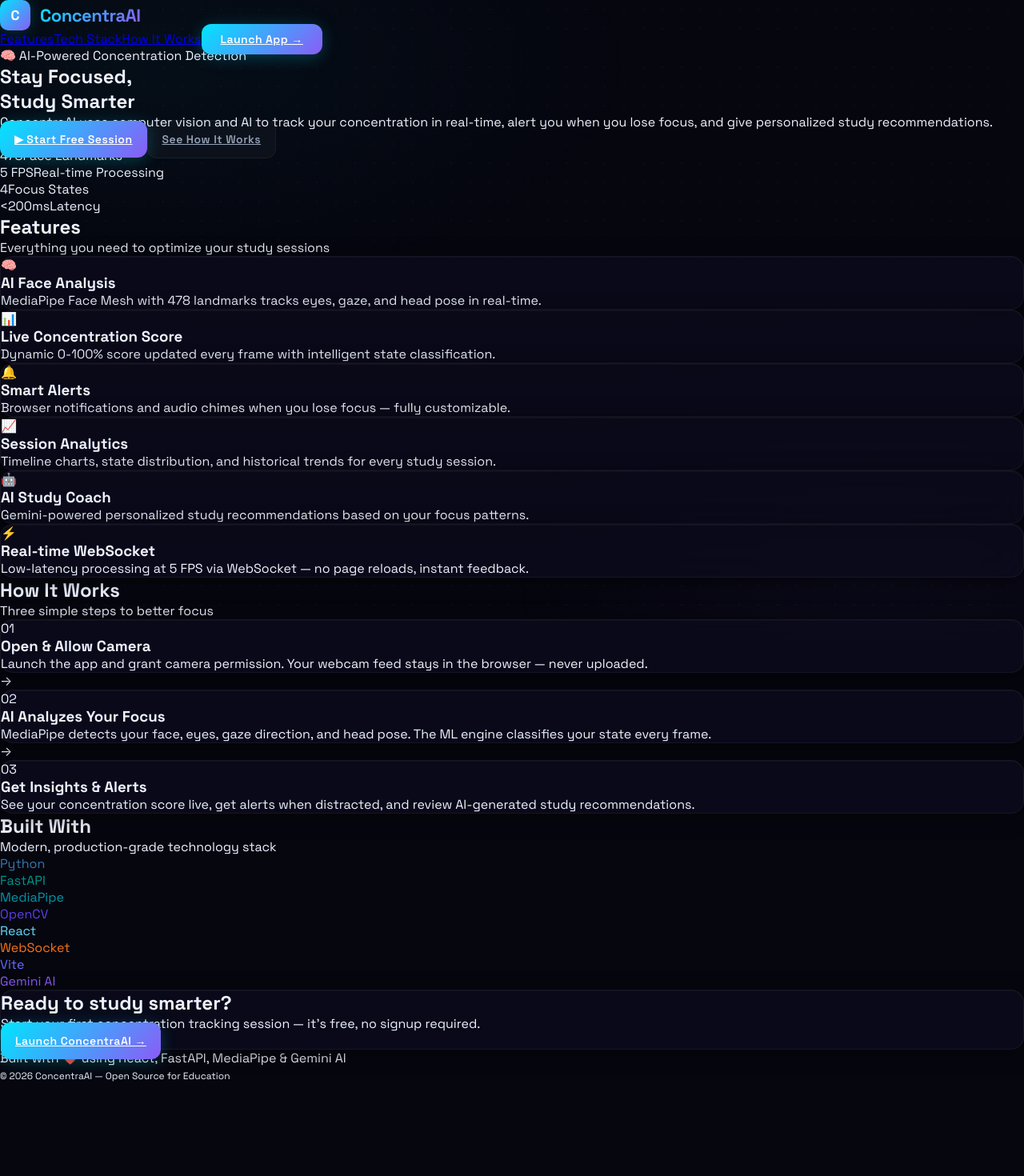
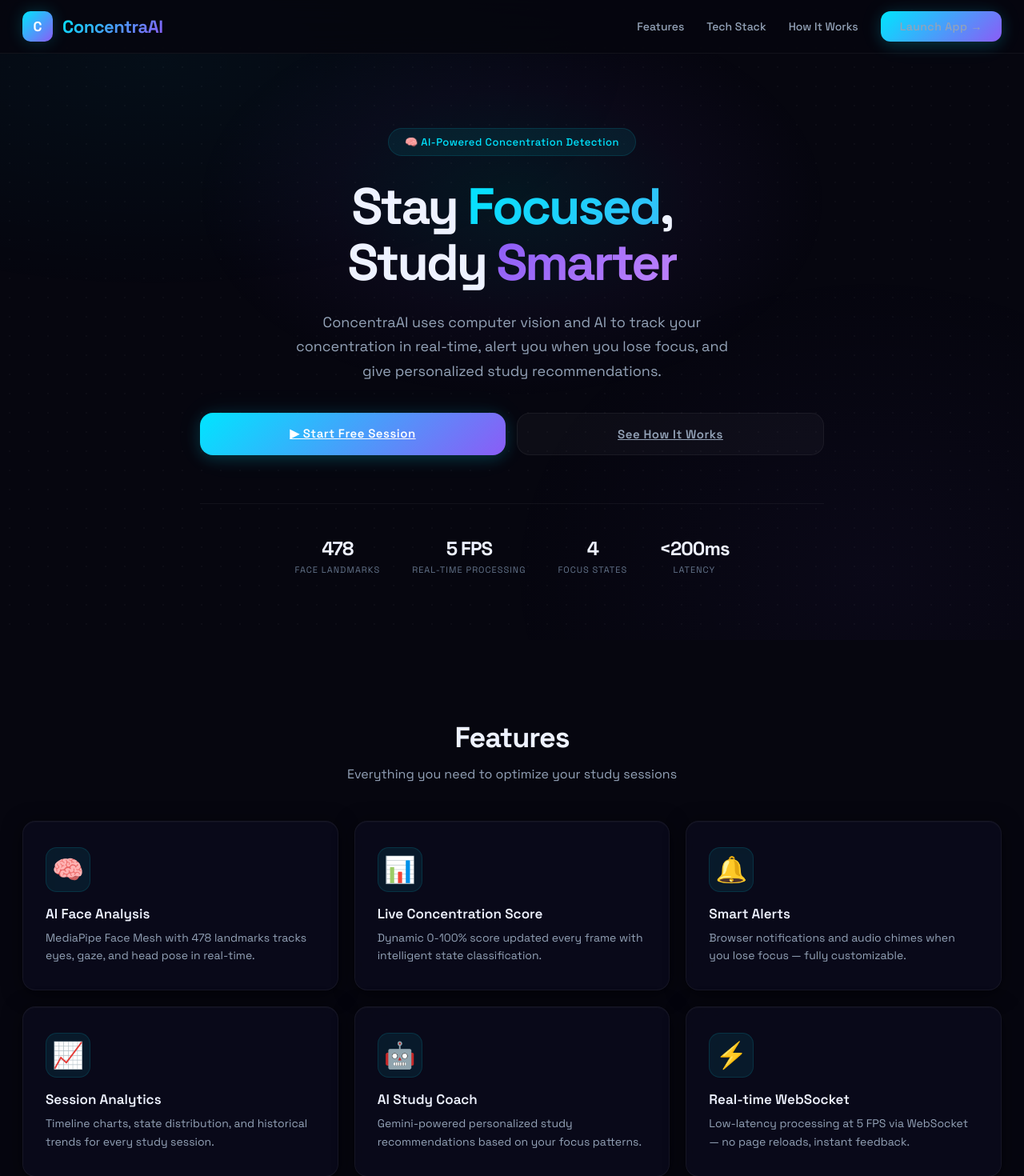
Before and after one commit to pjha26/ML-Backend, a React (Vite) app in the folder frontend/: page / in a window 1280 px wide. Shown: the top 1470 px of the page at 80% size. Before the commit the page ends 1353 px from the top, so only its background shows below. Built offline with nearby package versions, Linux system fonts and the light colour scheme.

Commit message:
feat: implement initial dark-themed design system and global styles for the frontend.

```diff
--- a/frontend/src/index.css
+++ b/frontend/src/index.css
@@ -1040,3 +1040,526 @@
 .fade-in {
   animation: fade-in 0.4s ease-out;
 }
+
+/* ==================================================================
+   LANDING PAGE
+   ================================================================== */
+.landing {
+  min-height: 100vh;
+}
+
+.landing-nav {
+  position: fixed;
+  top: 0;
+  left: 0;
+  right: 0;
+  z-index: 100;
+  padding: 14px 28px;
+  background: rgba(6, 6, 15, 0.85);
+  backdrop-filter: blur(24px);
+  border-bottom: 1px solid var(--border-subtle);
+}
+
+.landing-nav-inner {
+  max-width: 1280px;
+  margin: 0 auto;
+  display: flex;
+  align-items: center;
+  justify-content: space-between;
+}
+
+.landing-nav-links {
+  display: flex;
+  align-items: center;
+  gap: 28px;
+}
+
+.landing-nav-links a {
+  color: var(--text-secondary);
+  text-decoration: none;
+  font-size: 14px;
+  font-weight: 500;
+  transition: var(--transition);
+}
+
+.landing-nav-links a:hover {
+  color: var(--cyan);
+}
+
+/* Hero */
+.hero {
+  position: relative;
+  padding: 160px 28px 100px;
+  text-align: center;
+  overflow: hidden;
+}
+
+.hero-glow {
+  position: absolute;
+  top: 0;
+  left: 50%;
+  transform: translateX(-50%);
+  width: 800px;
+  height: 500px;
+  background: radial-gradient(ellipse, rgba(0, 229, 255, 0.08) 0%, rgba(139, 92, 246, 0.04) 40%, transparent 70%);
+  pointer-events: none;
+}
+
+.hero-content {
+  position: relative;
+  max-width: 780px;
+  margin: 0 auto;
+}
+
+.hero-badge {
+  display: inline-block;
+  padding: 8px 20px;
+  border-radius: 30px;
+  border: 1px solid var(--border-glow);
+  background: var(--cyan-soft);
+  color: var(--cyan);
+  font-size: 13px;
+  font-weight: 500;
+  letter-spacing: 0.5px;
+  margin-bottom: 28px;
+}
+
+.hero-title {
+  font-size: 64px;
+  font-weight: 700;
+  line-height: 1.1;
+  letter-spacing: -3px;
+  margin-bottom: 24px;
+  color: var(--text-primary);
+}
+
+.hero-highlight {
+  background: linear-gradient(135deg, var(--cyan), #38bdf8);
+  -webkit-background-clip: text;
+  -webkit-text-fill-color: transparent;
+  background-clip: text;
+}
+
+.hero-highlight-2 {
+  background: linear-gradient(135deg, var(--purple), #c084fc);
+  -webkit-background-clip: text;
+  -webkit-text-fill-color: transparent;
+  background-clip: text;
+}
+
+.hero-subtitle {
+  font-size: 18px;
+  line-height: 1.7;
+  color: var(--text-secondary);
+  max-width: 560px;
+  margin: 0 auto 36px;
+}
+
+.hero-actions {
+  display: flex;
+  gap: 14px;
+  justify-content: center;
+  margin-bottom: 60px;
+}
+
+.btn-lg {
+  padding: 16px 32px !important;
+  font-size: 15px !important;
+  border-radius: var(--radius-lg) !important;
+}
+
+.hero-stats {
+  display: flex;
+  justify-content: center;
+  gap: 40px;
+  padding-top: 40px;
+  border-top: 1px solid var(--border-subtle);
+}
+
+.hero-stat {
+  display: flex;
+  flex-direction: column;
+  gap: 4px;
+}
+
+.hero-stat-value {
+  font-size: 24px;
+  font-weight: 700;
+  color: var(--text-primary);
+  letter-spacing: -1px;
+}
+
+.hero-stat-label {
+  font-size: 11px;
+  color: var(--text-muted);
+  text-transform: uppercase;
+  letter-spacing: 1px;
+}
+
+/* Sections */
+.landing-section {
+  padding: 80px 28px;
+  max-width: 1280px;
+  margin: 0 auto;
+}
+
+.section-title {
+  font-size: 36px;
+  font-weight: 700;
+  text-align: center;
+  margin-bottom: 12px;
+  letter-spacing: -1px;
+}
+
+.section-subtitle {
+  text-align: center;
+  color: var(--text-secondary);
+  font-size: 16px;
+  margin-bottom: 48px;
+}
+
+/* Features Grid */
+.features-grid {
+  display: grid;
+  grid-template-columns: repeat(3, 1fr);
+  gap: 20px;
+}
+
+.feature-card {
+  padding: 32px 28px;
+  text-align: left;
+}
+
+.feature-icon {
+  font-size: 32px;
+  margin-bottom: 16px;
+  width: 56px;
+  height: 56px;
+  display: flex;
+  align-items: center;
+  justify-content: center;
+  border-radius: 14px;
+  background: var(--cyan-soft);
+  border: 1px solid var(--border-glow);
+}
+
+.feature-card h3 {
+  font-size: 17px;
+  font-weight: 600;
+  margin-bottom: 8px;
+}
+
+.feature-card p {
+  font-size: 14px;
+  color: var(--text-secondary);
+  line-height: 1.6;
+}
+
+/* Steps */
+.steps-row {
+  display: flex;
+  align-items: stretch;
+  gap: 16px;
+  justify-content: center;
+}
+
+.step-card {
+  flex: 1;
+  max-width: 340px;
+  padding: 36px 28px;
+  text-align: center;
+}
+
+.step-number {
+  font-size: 40px;
+  font-weight: 700;
+  background: linear-gradient(135deg, var(--cyan), var(--purple));
+  -webkit-background-clip: text;
+  -webkit-text-fill-color: transparent;
+  background-clip: text;
+  margin-bottom: 16px;
+}
+
+.step-card h3 {
+  font-size: 17px;
+  font-weight: 600;
+  margin-bottom: 10px;
+}
+
+.step-card p {
+  font-size: 14px;
+  color: var(--text-secondary);
+  line-height: 1.6;
+}
+
+.step-connector {
+  display: flex;
+  align-items: center;
+  font-size: 24px;
+  color: var(--text-muted);
+  padding: 0 4px;
+}
+
+/* Tech Stack */
+.tech-grid {
+  display: flex;
+  flex-wrap: wrap;
+  gap: 12px;
+  justify-content: center;
+}
+
+.tech-pill {
+  padding: 10px 22px;
+  border-radius: 30px;
+  border: 1px solid;
+  font-size: 14px;
+  font-weight: 600;
+  background: rgba(255, 255, 255, 0.02);
+  transition: var(--transition);
+}
+
+.tech-pill:hover {
+  background: rgba(255, 255, 255, 0.05);
+  transform: translateY(-2px);
+}
+
+/* CTA */
+.landing-cta {
+  padding: 40px 28px 60px;
+  max-width: 800px;
+  margin: 0 auto;
+}
+
+.landing-cta-inner {
+  text-align: center;
+  padding: 48px 40px;
+  position: relative;
+  overflow: hidden;
+}
+
+.landing-cta-inner::before {
+  content: '';
+  position: absolute;
+  top: 0;
+  left: 0;
+  right: 0;
+  bottom: 0;
+  background: radial-gradient(ellipse at center, rgba(0, 229, 255, 0.04) 0%, transparent 70%);
+  pointer-events: none;
+}
+
+.landing-cta-inner h2 {
+  font-size: 28px;
+  font-weight: 700;
+  margin-bottom: 12px;
+  position: relative;
+}
+
+.landing-cta-inner p {
+  color: var(--text-secondary);
+  margin-bottom: 28px;
+  font-size: 15px;
+  position: relative;
+}
+
+/* Footer */
+.landing-footer {
+  text-align: center;
+  padding: 28px;
+  border-top: 1px solid var(--border-subtle);
+  color: var(--text-muted);
+  font-size: 13px;
+}
+
+/* ==================================================================
+   HISTORY PAGE
+   ================================================================== */
+.history-page {
+  min-height: 100vh;
+}
+
+.history-header {
+  display: flex;
+  align-items: center;
+  justify-content: space-between;
+  margin-bottom: 28px;
+}
+
+.history-title {
+  font-size: 28px;
+  font-weight: 700;
+  letter-spacing: -1px;
+}
+
+.history-subtitle {
+  color: var(--text-muted);
+  font-size: 14px;
+  margin-top: 4px;
+}
+
+.history-empty {
+  text-align: center;
+  padding: 80px 40px;
+  color: var(--text-secondary);
+}
+
+.history-empty h3 {
+  font-size: 20px;
+  margin-bottom: 8px;
+  color: var(--text-primary);
+}
+
+.history-empty p {
+  font-size: 14px;
+  color: var(--text-muted);
+}
+
+.history-grid {
+  display: grid;
+  grid-template-columns: repeat(auto-fill, minmax(380px, 1fr));
+  gap: 16px;
+}
+
+.history-card {
+  padding: 22px;
+  cursor: pointer;
+  transition: var(--transition);
+}
+
+.history-card:hover {
+  transform: translateY(-2px);
+}
+
+.history-card.selected {
+  border-color: var(--border-glow-strong);
+  box-shadow: 0 0 40px rgba(0, 229, 255, 0.06);
+}
+
+.history-card-header {
+  display: flex;
+  justify-content: space-between;
+  align-items: center;
+  margin-bottom: 14px;
+}
+
+.history-date {
+  font-size: 13px;
+  color: var(--text-secondary);
+}
+
+.history-score {
+  font-size: 24px;
+  font-weight: 700;
+  letter-spacing: -1px;
+}
+
+.history-meta {
+  display: flex;
+  gap: 16px;
+  font-size: 13px;
+  color: var(--text-muted);
+  margin-bottom: 14px;
+}
+
+.history-bar {
+  display: flex;
+  height: 6px;
+  border-radius: 3px;
+  overflow: hidden;
+  background: rgba(255, 255, 255, 0.04);
+  margin-bottom: 10px;
+  gap: 2px;
+}
+
+.history-bar-seg {
+  border-radius: 3px;
+  transition: width 0.5s ease;
+}
+
+.history-states {
+  display: flex;
+  flex-wrap: wrap;
+  gap: 10px;
+  font-size: 11px;
+  font-weight: 500;
+}
+
+.history-state-tag {
+  letter-spacing: 0.5px;
+}
+
+.history-insight {
+  margin-top: 16px;
+  padding-top: 14px;
+  border-top: 1px solid var(--border-subtle);
+}
+
+.history-insight-label {
+  font-size: 12px;
+  font-weight: 600;
+  color: var(--purple);
+  margin-bottom: 8px;
+  letter-spacing: 0.5px;
+}
+
+.history-insight p {
+  font-size: 14px;
+  color: var(--text-secondary);
+  line-height: 1.6;
+}
+
+/* ==================================================================
+   RESPONSIVE — LANDING
+   ================================================================== */
+@media (max-width: 1024px) {
+  .features-grid {
+    grid-template-columns: repeat(2, 1fr);
+  }
+}
+
+@media (max-width: 768px) {
+  .hero-title {
+    font-size: 40px;
+    letter-spacing: -2px;
+  }
+
+  .hero-subtitle {
+    font-size: 16px;
+  }
+
+  .hero-actions {
+    flex-direction: column;
+    align-items: center;
+  }
+
+  .hero-stats {
+    flex-wrap: wrap;
+    gap: 24px;
+  }
+
+  .features-grid {
+    grid-template-columns: 1fr;
+  }
+
+  .steps-row {
+    flex-direction: column;
+    align-items: center;
+  }
+
+  .step-connector {
+    transform: rotate(90deg);
+    padding: 8px 0;
+  }
+
+  .step-card {
+    max-width: 100%;
+  }
+
+  .landing-nav-links a:not(.btn) {
+    display: none;
+  }
+
+  .history-grid {
+    grid-template-columns: 1fr;
+  }
+}
```
Also changed, not shown: 1 other file (tests, documents, lock files or other folders).
